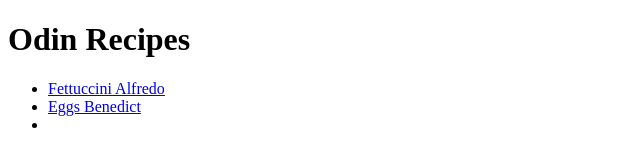
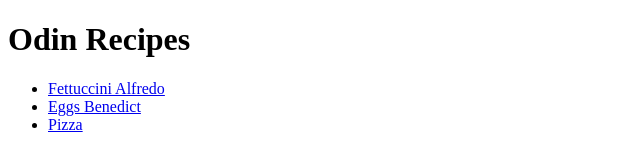
Before and after one commit to anothervictimofsurvivalinstinct/odin-recipes, a plain HTML site: page index.html in a window 1280 px wide. Shown: the full height of the page, 0-640 px from the left. Drawn offline with Linux system fonts and the light colour scheme.

Commit message:
Fix link for pizza recipe in index.html

```diff
--- a/index.html
+++ b/index.html
@@ -15,7 +15,7 @@
             <a href="./recipes/eggs-benedict.html">Eggs Benedict</a>
         </li>
         <li>
-            <a href="./recipes/pizza.html"
+            <a href="./recipes/pizza.html">Pizza</a>
         </li>
     </ul>
 
```
